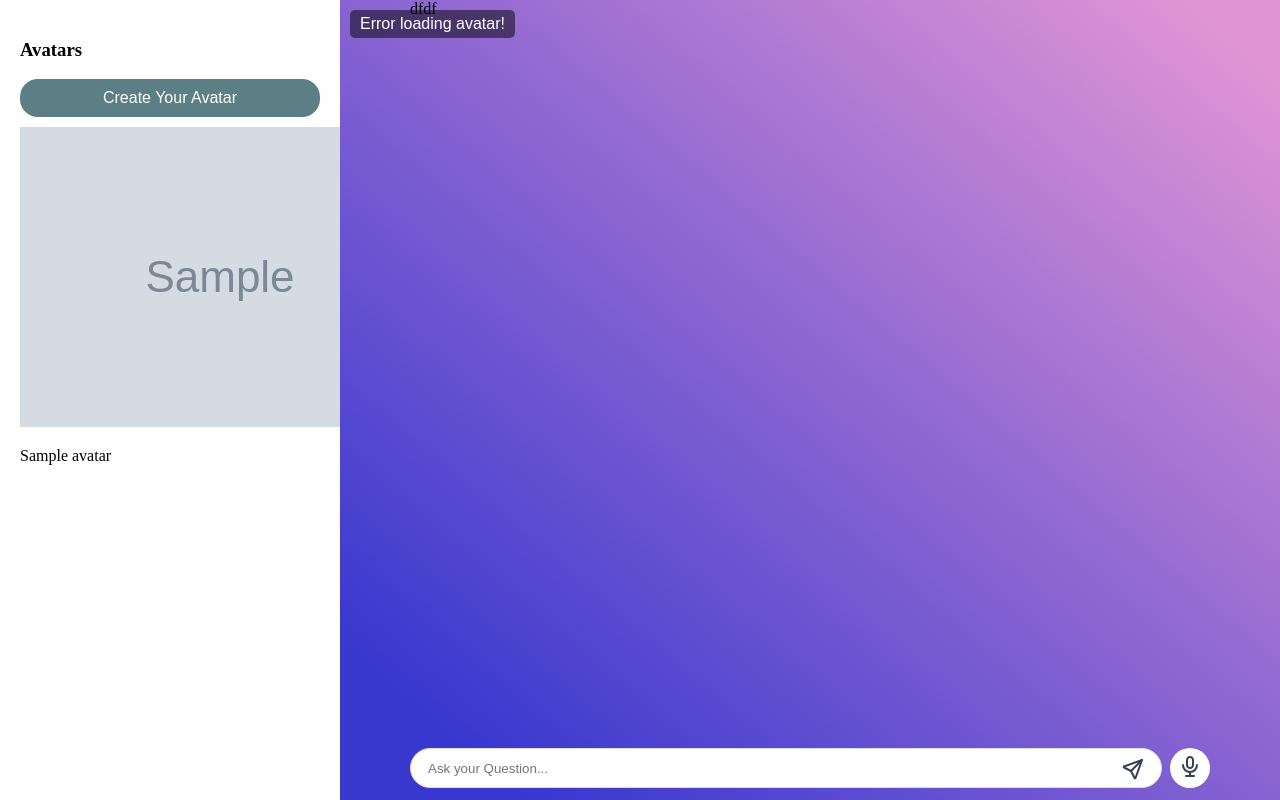
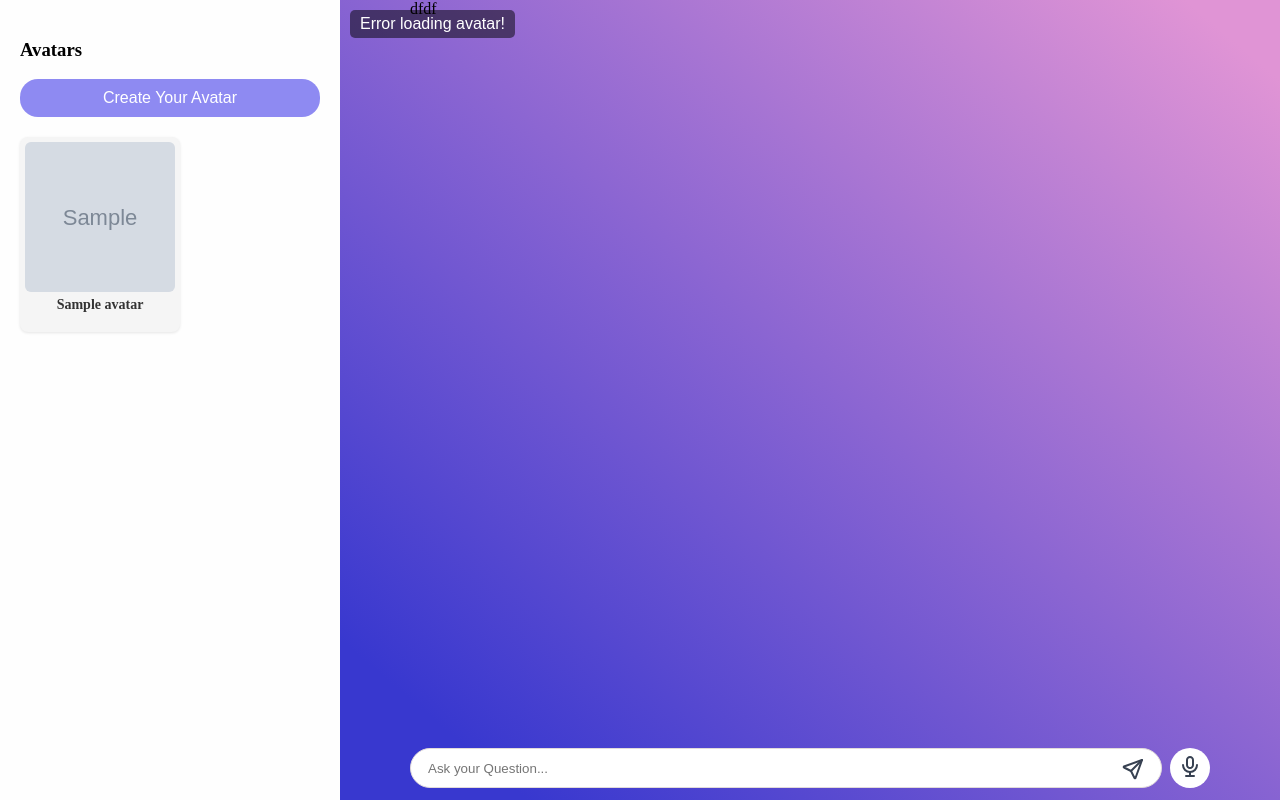
Before and after one commit to Harshvi-eDelta/VID-Assistant-UI, a Flask app: template avatar_ui/templates/index1.html in a window 1280 px wide. Run offline with Flask 3, Linux system fonts and the light colour scheme; the template is opened without the code that fills it: most values are stand-ins (such as "Sample title", 1, 10 or a date in 2020); grey boxes marked "Sample" are stand-in pictures; some libraries are stand-ins or nearby versions.

Commit message:
changes in UI

```diff
--- a/avatar_ui/static/css/style1.css
+++ b/avatar_ui/static/css/style1.css
@@ -50,7 +50,7 @@
 
 /* Create Avatar Button */
 .create-avatar-btn {
-    background-color: #043b43a5;
+    background-color: #524deda5;
     color: white;
     padding: 10px;
     width: 100%;
@@ -165,15 +165,47 @@
     background-color: #0056b3;
 }
 
+/* Avatar Gallery Styles */
+.avatar-gallery {
+    display: flex;
+    flex-wrap: wrap;
+    gap: 10px;
+    margin-top: 10px;
+}
 
+.avatar-card {
+    width: 150px;
+    display: flex;
+    flex-direction: column;
+    align-items: center;
+    background: #f5f5f5;
+    padding: 5px;
+    border-radius: 8px;
+    box-shadow: 0 1px 3px rgba(0,0,0,0.1);
+
+}
+
+.avatar-card img {
+    width: 150px;
+    height: 150px;
+    object-fit: cover;
+    border-radius: 6px;
+}
+
+.avatar-card p {
+    margin-top: 5px;
+    font-weight: bold;
+    font-size: 14px;
+    color: #333;
+}
 
 .main-container{
     display: flex;
     flex-direction: column;
     height: 100%;
-        position: relative;
+    position: relative;
     z-index: 1;
-        max-width: 800px;
+    max-width: 800px;
     width: 100%;
     margin: auto;
 }
@@ -215,7 +247,7 @@
     width: max-content;
 }
 .bot-message {
-    background-color: rgba(241, 240, 240, 0.8);
+    background-color: #2E2E2E;
     border-radius: 18px;
     word-wrap: break-word;
     padding: 8px 12px;
--- a/avatar_ui/templates/index1.html
+++ b/avatar_ui/templates/index1.html
@@ -53,7 +53,7 @@
 
         <div id="avatarModal" class="modal">
             <div class="modal-content">
-                <span class="close" id="closeModalBtn">&times;</span>
+                <!-- <span class="close" id="closeModalBtn">&times;</span> -->
                 <h2>Upload your Image</h2>
                 <form action="/upload" method="post" enctype="multipart/form-data">
                     <div class="upload-box">
@@ -99,10 +99,10 @@
             modal.style.display = "block";
         }
 
-        // When the user clicks on <span> (x), close the modal
-        closeModalBtn.onclick = function () {
-            modal.style.display = "none";
-        }
+        // // When the user clicks on <span> (x), close the modal
+        // closeModalBtn.onclick = function () {
+        //     modal.style.display = "none";
+        // }
 
         // When the user clicks on Cancel button, close the modal
         cancelBtn.onclick = function () {
@@ -142,16 +142,12 @@
         });
 
         // When user clicks the Create button
-        createBtn.addEventListener('click', function (event) {
-            event.preventDefault(); // stop form from submitting
+       createBtn.addEventListener('click', function (event) {
+    event.preventDefault(); // stop form from submitting
+    // No need to assign to uploadedAvatar
+    createBtn.closest('form').submit(); // submit it manually
+});
 
-            if (selectedImageURL) {
-                uploadedAvatar.src = selectedImageURL;
-            }
-
-            // After setting the image, submit the form manually
-            createBtn.closest('form').submit();
-        });
 
     </script>
 
```
Also changed, not shown: avatar_ui/static/css/style.css (+4 -4 lines).
